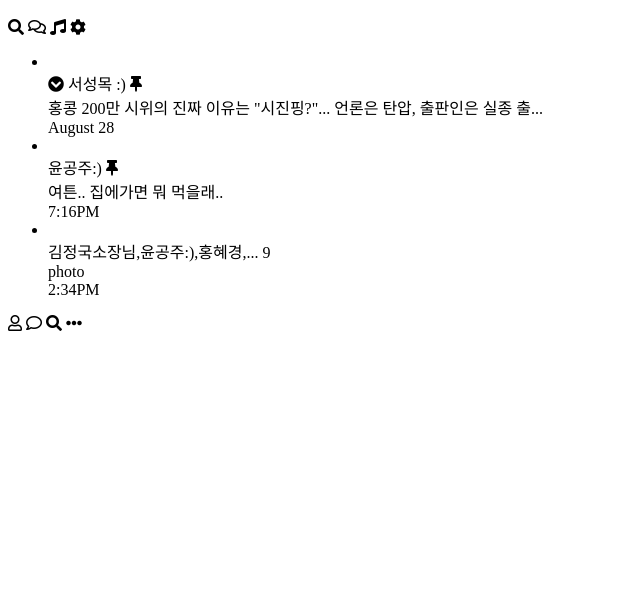
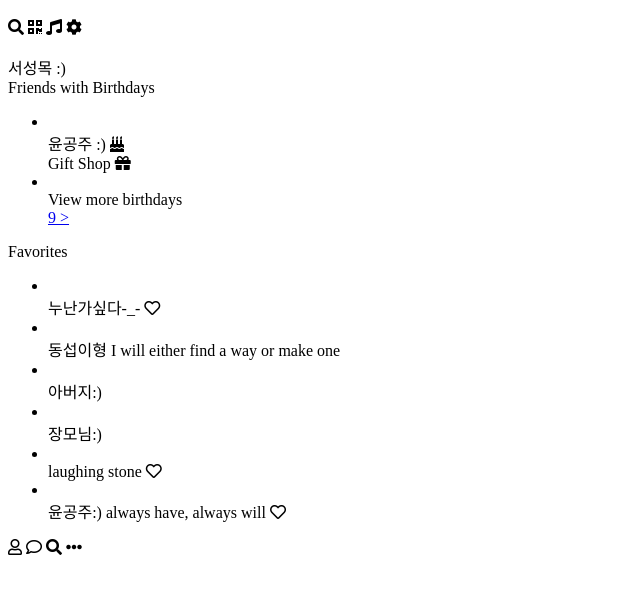
Before and after one commit to Karlseo8/kakao_clone_2.0, a plain HTML site: page more.html in a window 1280 px wide. Shown: the part 105-698 px from the top of the page, without its empty margins (0-640 px from the left). Drawn offline with Linux system fonts and the light colour scheme.

Commit message:
updated friend_more html

```diff
--- a/more.html
+++ b/more.html
@@ -34,7 +34,7 @@
                 <i class="fas fa-search"></i>
             </span>
             <span class="header__icon">
-                <i class="far fa-comments"></i>
+                <i class="fas fa-qrcode"></i>
             </span>
             <span class="header__icon">
                 <i class="fas fa-music"></i>
@@ -44,43 +44,75 @@
             </span>
         </div>
     </header>
-    <ul class="main-chats">
-        <li class="main-chats__row">
+    <main class="main-me">
+        <img class="main-me__profile-pic">
+        <div class="main-me__title">서성목 :)</div>
+    </main>
+    <section class="friends-with-birthdays">Friends with Birthdays</section>
+    <ul class="birthdays">
+        <li class="birthdays__list">
             <img class="profile-pic">
-            <div class="main-chats__title">
-                <i class="fas fa-chevron-circle-down"></i>
-                <span class="name">서성목 :)</span>
-                <i class="fas fa-thumbtack"></i>
+            <div class="profile__title">
+                <span class="name">윤공주 :)</span>
+                <i class="fas fa-birthday-cake"></i>
             </div>
-            <div class="main-chats__content">
-                홍콩 200만 시위의 진짜 이유는 "시진핑?"... 언론은 탄압, 출판인은 실종 출...
+            <div class="gift-shop__box">
+                <span class="gift-shop__title">Gift Shop</span>
+                <i class="fas fa-gift"></i>
             </div>
-            <div class="date">August 28</div>
         </li>
-        <li class="main-chats__row">
+        <li class="birthdays__list">
             <img class="profile-pic">
-            <div class="main-chats__title">
+            <div class="profile__title">
+                <span class="name">View more birthdays</span>
+            </div>
+            <a href="#" class="view-more">9 ></a>
+        </li>
+    </ul>
+    </section>
+    <section class="favorite-friends">Favorites</section>
+    <ul class="favorites">
+        <li class="favorites__list">
+            <img class="profile-pic">
+            <div class="profile__title">
+                <span class="name">누난가싶다-_-</span>
+                <i class="far fa-heart"></i>
+            </div>
+        </li>
+        <li class="favorites__list">
+            <img class="profile-pic">
+            <div class="profile__title">
+                <span class="name">동섭이형</span>
+                <span class="slogan">I will either find a way or make one</span>
+            </div>
+        </li>
+        <li class="favorites__list">
+            <img class="profile-pic">
+            <div class="profile__title">
+                <span class="name">아버지:)</span>
+            </div>
+        </li>
+        <li class="favorites__list">
+            <img class="profile-pic">
+            <div class="profile__title">
+                <span class="name">장모님:)</span>
+            </div>
+        </li>
+        <li class="favorites__list">
+            <img class="profile-pic">
+            <div class="profile__title">
+                <span class="name">laughing stone</span>
+                <i class="far fa-heart"></i>
+            </div>
+        </li>
+        <li class="favorites__list">
+            <img class="profile-pic">
+            <div class="profile__title">
                 <span class="name">윤공주:)</span>
-                <i class="fas fa-thumbtack"></i>
+                <span class="slogan">always have, always will
+                    <i class="far fa-heart"></i>
+                </span>
             </div>
-            <div class="main-chats__content">
-                여튼.. 집에가면 뭐 먹을래..
-            </div>
-            <div class="date">7:16PM</div>
-        </li>
-        <li class="main-chats__row">
-            <div class="profile-pic-set">
-                <img class="profile-pic-set-subpic">
-                <img class="profile-pic-set-subpic">
-                <img class="profile-pic-set-subpic">
-                <img class="profile-pic-set-subpic">
-            </div>
-            <div class="main-chats__title">
-                <span class="name">김정국소장님,윤공주:),홍혜경,...</span>
-                <span class="chat-member-num">9</span>
-            </div>
-            <div class="main-chats__content">photo</div>
-            <div class="date">2:34PM</div>
         </li>
     </ul>
     <nav class="nav-bar">
```
Also changed, not shown: friends.html (+60 -32 lines).
